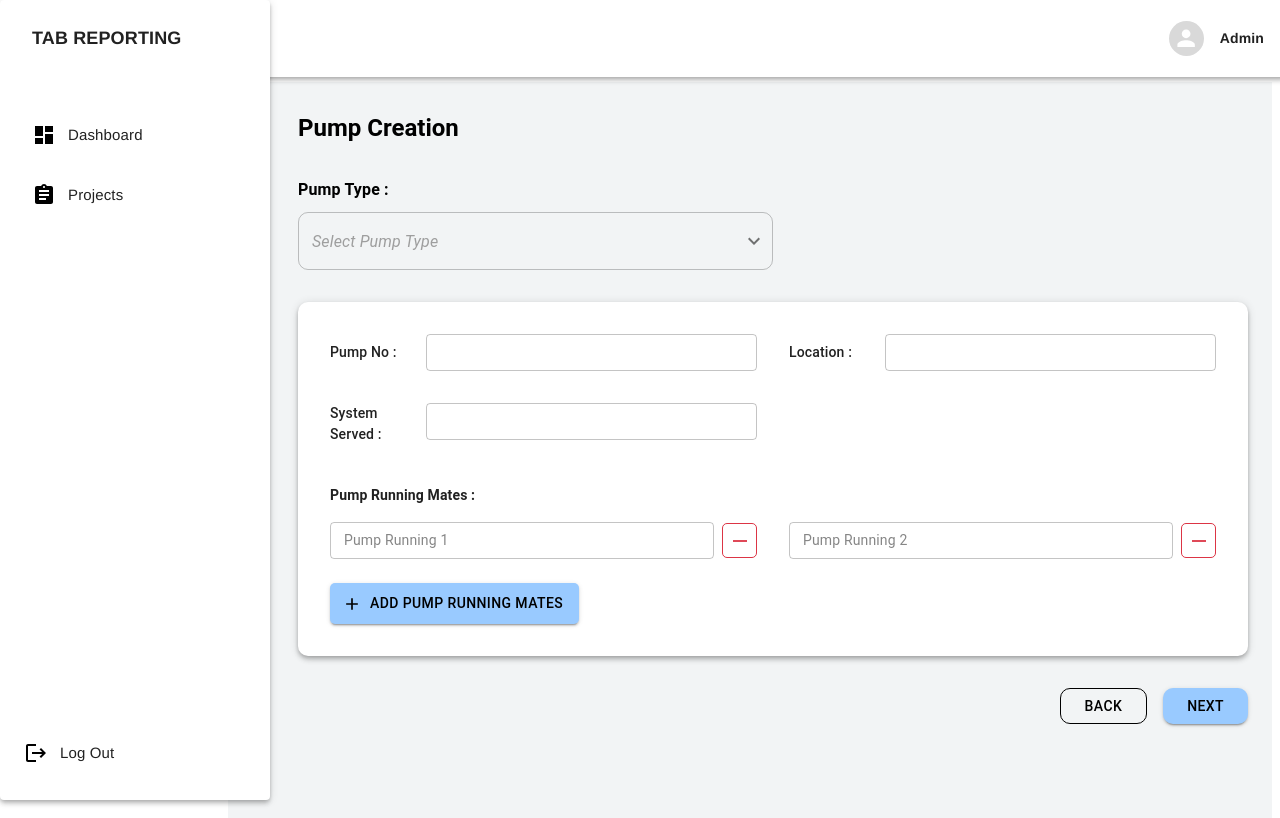
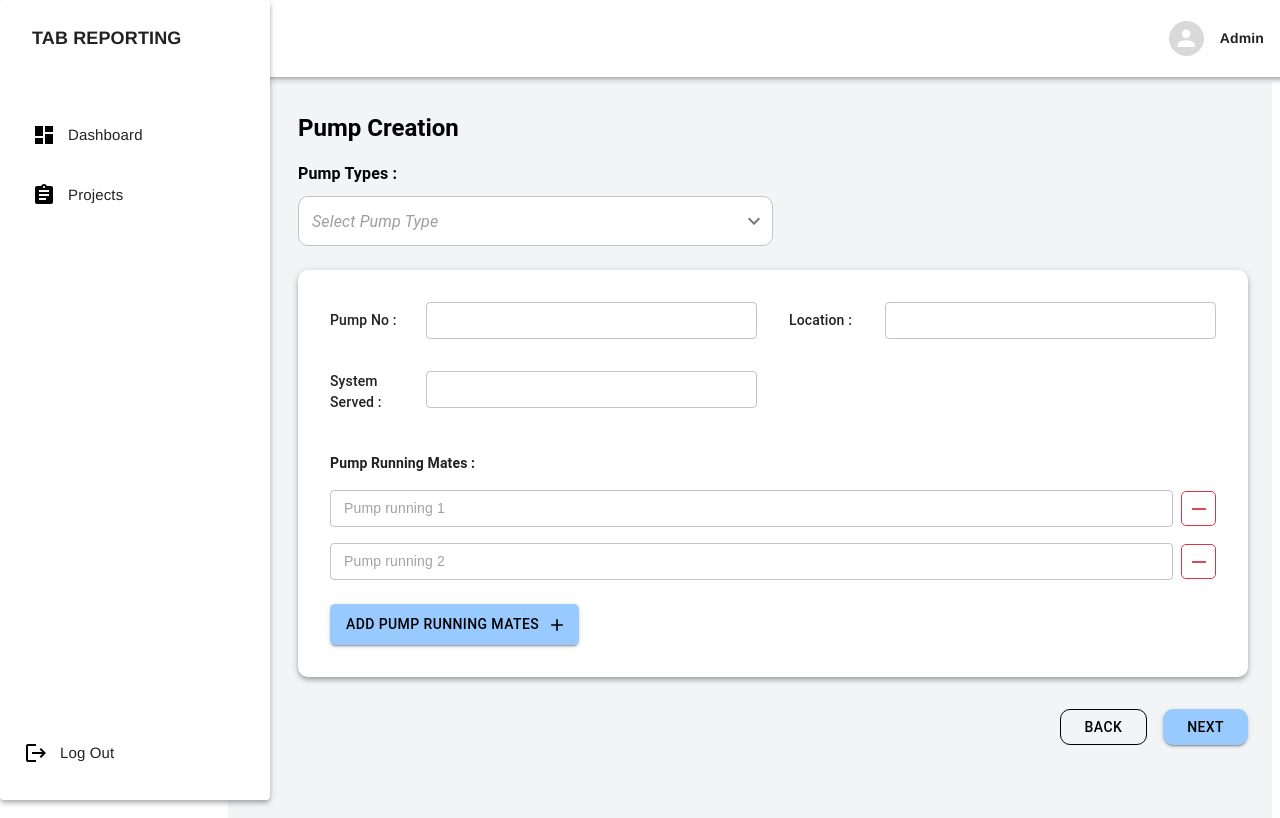
Before and after one commit to harshadyadav8485/ReactViteProject, a React (Vite) app: page /createPumpCreation in a window 1280 px wide. Built offline with nearby package versions, Linux system fonts and the light colour scheme.

Commit message:
Cosmetic changes in all over application

```diff
--- a/src/Pages/CreatePumpCreation.jsx
+++ b/src/Pages/CreatePumpCreation.jsx
@@ -34,6 +34,35 @@ const pumpRunningMates = [
 const CreatePumpCreation = () => {
   const navigate = useNavigate();
   const [pumpType, setPumpType] = useState("");
+  const [pumpRunningMates, setPumpRunningMates] = useState([
+    { id: 1, name: "Pump running 1" },
+    { id: 2, name: "Pump running 2" },
+  ]);
+
+  // Handle dropdown change
+  const handlePumpTypeChange = (event) => {
+    setPumpType(event.target.value);
+  };
+  // Handle adding a new pump running mate field
+  const handleAddPumpMate = () => {
+    const newId = pumpRunningMates.length + 1;
+    setPumpRunningMates([...pumpRunningMates, { id: newId, name: "" }]);
+  };
+
+  // Handle removing a pump running mate field
+  const handleRemovePumpMate = (index) => {
+    const updatedPumpMates = [...pumpRunningMates];
+    updatedPumpMates.splice(index, 1);
+    setPumpRunningMates(updatedPumpMates);
+  };
+
+  // Handle input change
+  const handlePumpMateChange = (index, value) => {
+    const updatedPumpMates = [...pumpRunningMates];
+    updatedPumpMates[index] = value;
+    setPumpRunningMates(updatedPumpMates);
+  };
+
   return (
     <Box
       sx={{
@@ -47,12 +76,12 @@ const CreatePumpCreation = () => {
         overflow: "hidden",
       }}
     >
-      <Typography variant="h5" component="h1" fontWeight="bold" sx={{ mb: 4 }}>
+      <Typography variant="h5" component="h1" fontWeight="bold" sx={{ mb: 2 }}>
         Pump Creation
       </Typography>
 
       <Typography variant="subtitle1" fontWeight="bold" sx={{ mb: 1 }}>
-        Pump Type :
+        Pump Types :
       </Typography>
 
       <Select
@@ -63,14 +92,14 @@ const CreatePumpCreation = () => {
         onChange={(e) => setPumpType(e.target.value)}
         IconComponent={KeyboardArrowDownIcon}
         sx={{
-          mb: 4,
-          bgcolor: "#f2f4f5",
+          mb: 3,
+          bgcolor: "#fff",
           borderRadius: "10px",
-          height: "58px",
+          height: "50px",
           width: "50%",
         }}
       >
-        <MenuItem value="" disabled>
+        <MenuItem value="">
           <em style={{ color: "#9e9e9e" }}>Select Pump Type</em>
         </MenuItem>
 
@@ -129,7 +158,7 @@ const CreatePumpCreation = () => {
           </Grid>
         </Grid>
 
-        <Box sx={{ mt: 5 }}>
+        {/* <Box sx={{ mt: 5 }}>
           <Typography variant="body1" fontWeight="bold" sx={{ mb: 2 }}>
             Pump Running Mates :
           </Typography>
@@ -169,6 +198,72 @@ const CreatePumpCreation = () => {
           <Button
             variant="contained"
             startIcon={<AddIcon />}
+            sx={{
+              mt: 3,
+              bgcolor: "#99caff",
+              color: "black",
+              borderRadius: "5px",
+              textTransform: "uppercase",
+              fontWeight: 500,
+              px: 2,
+              py: 1,
+              "&:hover": {
+                bgcolor: "#7bb8ff",
+              },
+            }}
+          >
+            Add Pump Running Mates
+          </Button>
+        </Box> */}
+        <Box sx={{ mt: 5 }}>
+          <Typography variant="body1" fontWeight="bold" sx={{ mb: 2 }}>
+            Pump Running Mates :
+          </Typography>
+
+          <Box display="flex" flexWrap="wrap" gap={2}>
+            {pumpRunningMates.map((pump, index) => (
+              <Box
+                key={pump.id}
+                sx={{
+                  display: "flex",
+                  alignItems: "center",
+                  width: "100%",
+                  // maxWidth: 600,
+                }}
+              >
+                <TextField
+                  fullWidth
+                  variant="outlined"
+                  size="small"
+                  placeholder={pump.name}
+                  onChange={(e) =>
+                    handlePumpMateChange(index, {
+                      ...pump,
+                      name: e.target.value,
+                    })
+                  }
+                />
+                <IconButton
+                  sx={{
+                    ml: 1,
+                    border: "1px solid #dc3545",
+                    borderRadius: "5px",
+                    color: "#df4958",
+                    height: "35px",
+                    width: "35px",
+                  }}
+                  onClick={() => handleRemovePumpMate(index)}
+                >
+                  <RemoveIcon />
+                </IconButton>
+              </Box>
+            ))}
+          </Box>
+
+          <Button
+            variant="contained"
+            endIcon={<AddIcon />}
+            onClick={handleAddPumpMate} // 🔥 Add this
             sx={{
               mt: 3,
               bgcolor: "#99caff",
--- a/src/Pages/EditPumpCreation.jsx
+++ b/src/Pages/EditPumpCreation.jsx
@@ -15,7 +15,6 @@ import {
 } from "@mui/material";
 import React, { useState } from "react";
 import { useNavigate } from "react-router-dom";
-
 
 const EditPumpCreation = () => {
   const navigate = useNavigate();
@@ -64,15 +63,12 @@ const EditPumpCreation = () => {
         overflow: "hidden",
       }}
     >
-
-     <Typography
-          variant="h5" component="h1" fontWeight="bold" sx={{ mb: 4 }}
-        >
+      <Typography variant="h5" component="h1" fontWeight="bold" sx={{ mb: 2 }}>
         Edit Pump Creation
       </Typography>
 
       <Typography variant="subtitle1" fontWeight="bold" sx={{ mb: 1 }}>
-        Pump Type :
+        Pump Types :
       </Typography>
 
       <Select
@@ -83,11 +79,11 @@ const EditPumpCreation = () => {
         onChange={handlePumpTypeChange}
         IconComponent={KeyboardArrowDownIcon}
         sx={{
-          mb: 4,
-          bgcolor: "#f2f4f5",
+          mb: 3,
+          bgcolor: "#fff",
           borderRadius: "10px",
-          height: "58px",
-          width:"50%",
+          height: "50px",
+          width: "50%",
         }}
       >
         <MenuItem value="Parallel">Parallel</MenuItem>
@@ -95,8 +91,6 @@ const EditPumpCreation = () => {
         <MenuItem value="Stand Alone">Stand Alone</MenuItem>
         <MenuItem value="Stand Alone">Lead/Lag</MenuItem>
       </Select>
-
-
 
       <Paper
         elevation={4}
@@ -116,9 +110,12 @@ const EditPumpCreation = () => {
               >
                 Pump No :
               </Typography>
-                <TextField fullWidth
+              <TextField
+                fullWidth
                 defaultValue="P-06-07A"
-                variant="outlined" size="small" />
+                variant="outlined"
+                size="small"
+              />
             </Box>
           </Grid>
           <Grid item xs={12} md={6}>
@@ -133,7 +130,9 @@ const EditPumpCreation = () => {
               <TextField
                 fullWidth
                 defaultValue="Mechanical Penthouse"
-                  variant="outlined" size="small" />
+                variant="outlined"
+                size="small"
+              />
             </Box>
           </Grid>
           <Grid item xs={12} md={6}>
@@ -150,7 +149,9 @@ const EditPumpCreation = () => {
               <TextField
                 fullWidth
                 defaultValue="Secondary Chilled Water Pump"
-                 variant="outlined" size="small" />
+                variant="outlined"
+                size="small"
+              />
             </Box>
           </Grid>
         </Grid>
@@ -160,21 +161,28 @@ const EditPumpCreation = () => {
             Pump Running Mates :
           </Typography>
 
-            <Grid container spacing={4}>
-              {pumpRunningMates.map((pump,index) => (
-                <Grid item xs={12} md={6} key={pump.id}>
-                  <Box sx={{ display: "flex", alignItems: "center" }}>
+          <Box display="flex" flexWrap="wrap" gap={2}>
+            {pumpRunningMates.map((pump, index) => (
+              <Box
+                key={pump.id}
+                sx={{
+                  display: "flex",
+                  alignItems: "center",
+                  width: "100%",
+                  // maxWidth: 600,
+                }}
+              >
                 <TextField
                   fullWidth
                   variant="outlined"
                   size="small"
                   value={pump.name}
-                  onChange={(e) => handlePumpMateChange(index, e.target.value)}
-                      sx={{
-                        "& .MuiOutlinedInput-root": {
-                          color: "#868686",
-                        },
-                      }}
+                  onChange={(e) =>
+                    handlePumpMateChange(index, {
+                      ...pump,
+                      name: e.target.value,
+                    })
+                  }
                 />
                 <IconButton
                   sx={{
@@ -185,17 +193,18 @@ const EditPumpCreation = () => {
                     height: "35px",
                     width: "35px",
                   }}
+                  onClick={() => handleRemovePumpMate(index)}
                 >
                   <RemoveIcon />
                 </IconButton>
               </Box>
-                </Grid>
             ))}
-            </Grid>
+          </Box>
 
           <Button
             variant="contained"
-              startIcon={<AddIcon />}
+            endIcon={<AddIcon />}
+            onClick={handleAddPumpMate} // 🔥 Add this
             sx={{
               mt: 3,
               bgcolor: "#99caff",
@@ -249,7 +258,6 @@ const EditPumpCreation = () => {
           Next
         </Button>
       </Box>
-
     </Box>
   );
 };
--- a/src/Pages/Projects.jsx
+++ b/src/Pages/Projects.jsx
@@ -149,8 +149,8 @@ const Projects = () => {
             // fullWidth
             sx={{
               width: "50%",
-              bgcolor: "#f2f4f5",
-
+              bgcolor: "#fff",
+              height: "50px",
               borderRadius: "10px",
 
               "& .MuiOutlinedInput-root": {
--- a/src/Pages/Projects1.jsx
+++ b/src/Pages/Projects1.jsx
@@ -159,7 +159,8 @@ const Projects1 = () => {
             // fullWidth
             sx={{
               width: "50%",
-              bgcolor: "#f2f4f5",
+              // bgcolor: "#f2f4f5",
+              bgcolor: "#fff",
 
               borderRadius: "10px",
 
```
Lines whose indentation alone changed are shown as unchanged.
